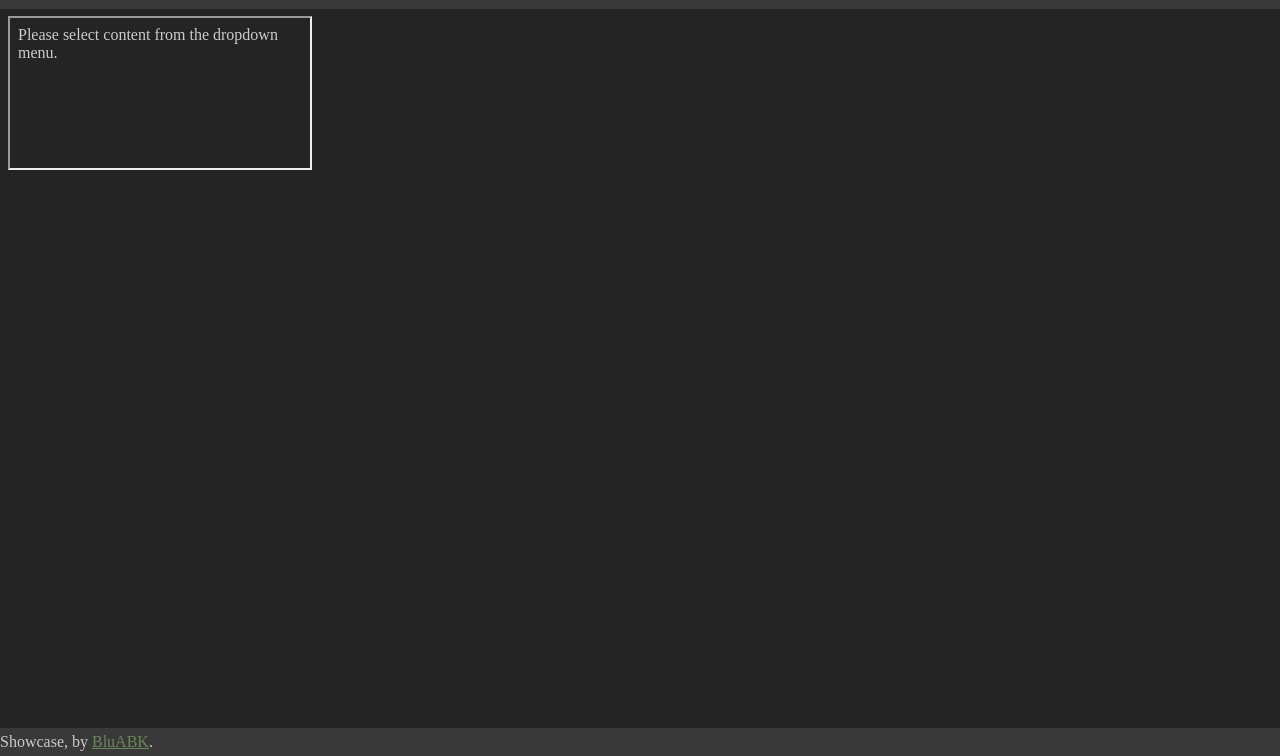
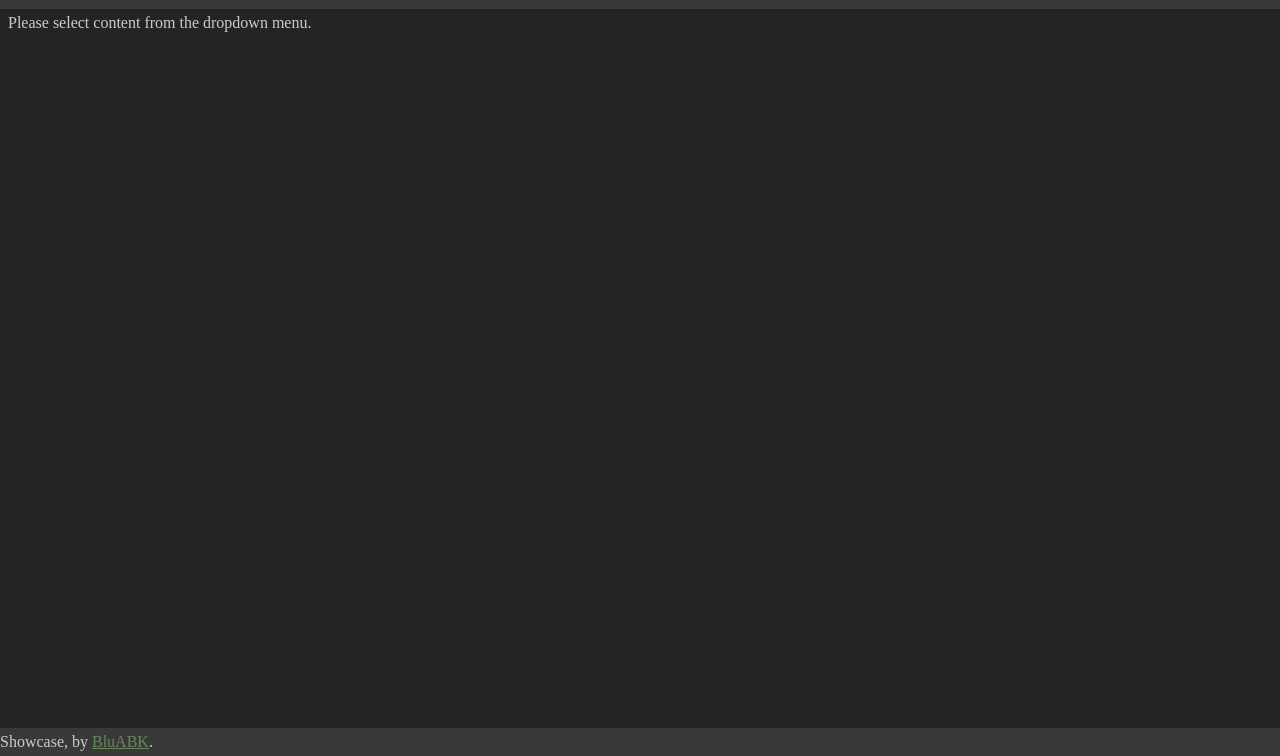
Before and after one commit to BluABK/showcase, a plain HTML site: page index.html in a window 1280 px wide. Shown: the part 44-800 px from the top of the page. Drawn offline with Linux system fonts and the light colour scheme.

Commit message:
Add missing index.css changes.

```diff
--- a/styles/index.css
+++ b/styles/index.css
@@ -1,11 +1,25 @@
 body {
     /* Override body margin for better control over elements. */
     margin: 0;
+    padding: 0;
 }
 
 .app {
     /* Restore default body margin for content within app. */
     margin: 8px;
+}
+
+#app-iframe {
+    position: fixed;
+    left: 0;
+    top: 50px;
+    margin: 0;
+    padding: 0;
+    width: 100%;
+    height: 99.5vh;
+    border: none;
+    /* Be below all other (parent) elements. Fixes issues with menu vanishing behind. */
+    z-index: -5000;
 }
 
 .top-bar {
```
